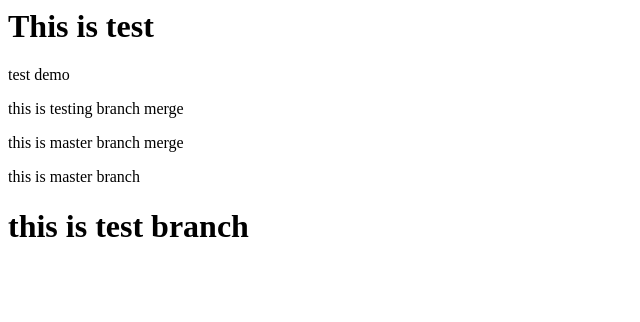
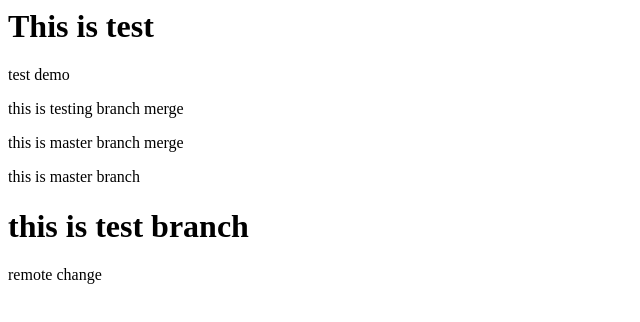
Before and after one commit to nikharsrivastava/mytestproject, a plain HTML site: page index.html in a window 1280 px wide. Shown: the whole page, without its empty margins (0-640 px from the left). Drawn offline with Linux system fonts and the light colour scheme.

Commit message:
remote commit

```diff
--- a/index.html
+++ b/index.html
@@ -4,3 +4,4 @@
 <p>this is master branch merge</p>
 <p> this is master branch</p>
 <h1>this is test branch</h1>
+<p>remote change</p>
```
